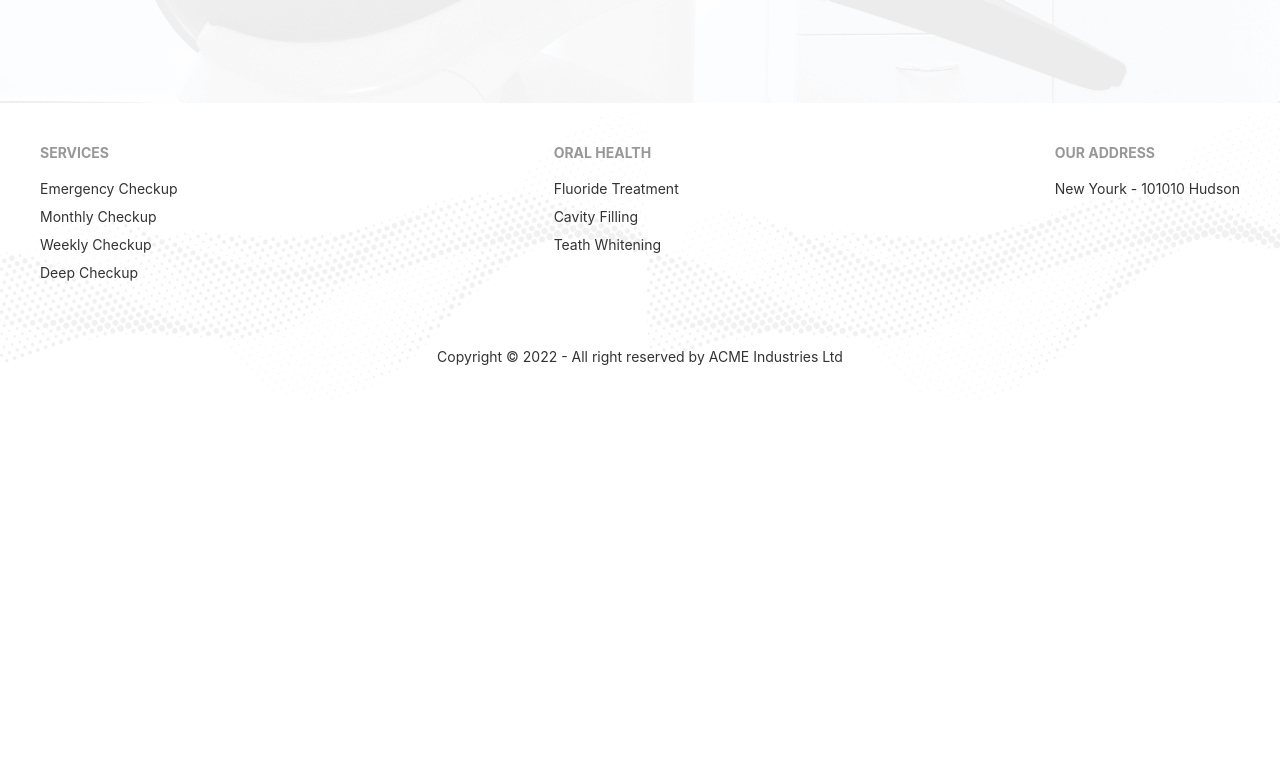
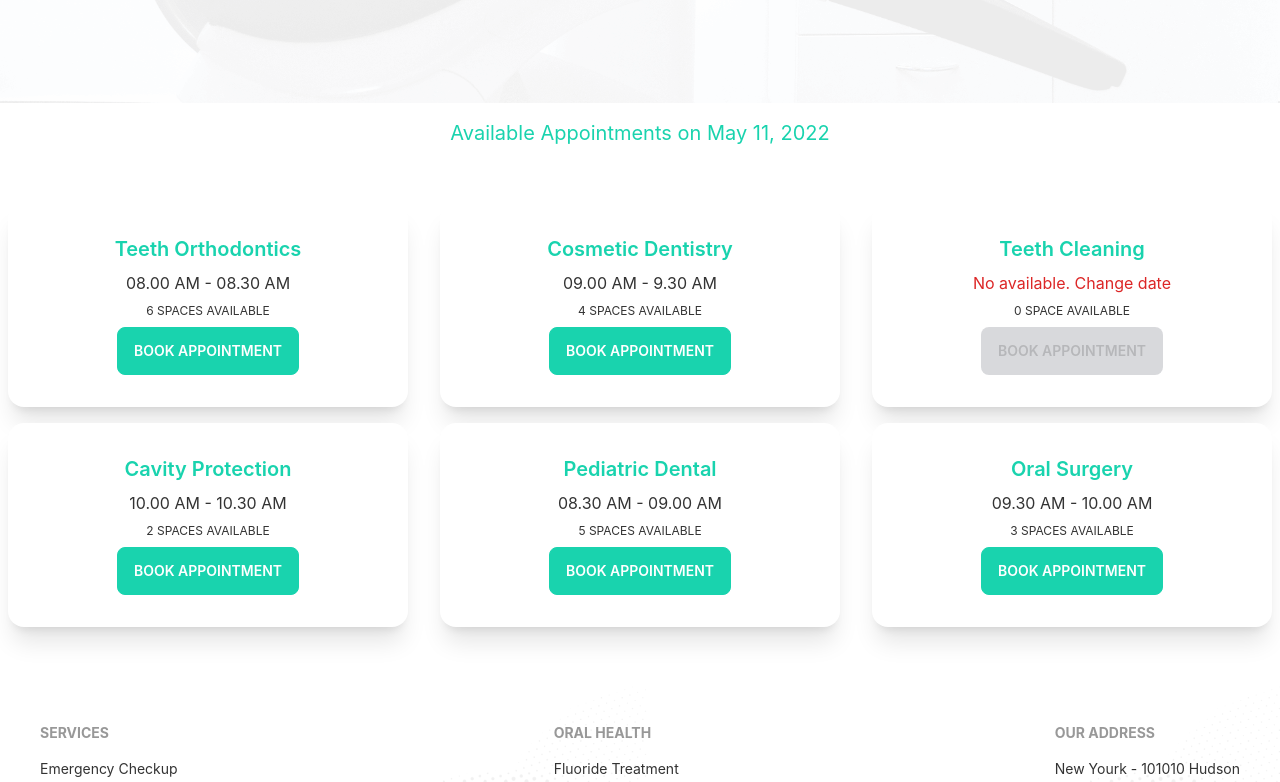
Before and after one commit to MuzakkirHossainMinhaz/doctors-portal-client-side, a React (Create React App) app: page /appointment in a window 1280 px wide. Shown: the part 761-1543 px from the top of the page. Before the commit the page ends 1168 px from the top, so only its background shows below. Built offline with nearby package versions, Linux system fonts and the light colour scheme.

Commit message:
appointment available added

```diff
--- /dev/null
+++ b/public/services.json
@@ -0,0 +1,57 @@
+[
+    {
+      "_id": 1,
+      "name": "Teeth Orthodontics",
+      "slots": [
+        "08.00 AM - 08.30 AM",
+        "08.30 AM - 09.00 AM",
+        "09.00 AM - 9.30 AM",
+        "09.30 AM - 10.00 AM",
+        "10.00 AM - 10.30 AM",
+        "10.30 AM - 11.00 AM"
+      ]
+    },
+    {
+      "_id": 2,
+      "name": "Cosmetic Dentistry",
+      "slots": [
+        "09.00 AM - 9.30 AM",
+        "09.30 AM - 10.00 AM",
+        "10.00 AM - 10.30 AM",
+        "10.30 AM - 11.00 AM"
+      ]
+    },
+    {
+      "_id": 3,
+      "name": "Teeth Cleaning",
+      "slots": []
+    },
+    {
+      "_id": 4,
+      "name": "Cavity Protection",
+      "slots": [
+        "10.00 AM - 10.30 AM",
+        "10.30 AM - 11.00 AM"
+      ]
+    },
+    {
+      "_id": 5,
+      "name": "Pediatric Dental",
+      "slots": [
+        "08.30 AM - 09.00 AM",
+        "09.00 AM - 9.30 AM",
+        "09.30 AM - 10.00 AM",
+        "10.00 AM - 10.30 AM",
+        "10.30 AM - 11.00 AM"
+      ]
+    },
+    {
+      "_id": 6,
+      "name": "Oral Surgery",
+      "slots": [
+        "09.30 AM - 10.00 AM",
+        "10.00 AM - 10.30 AM",
+        "10.30 AM - 11.00 AM"
+      ]
+    }
+  ]
--- a/src/Pages/Appointment/Appointment.js
+++ b/src/Pages/Appointment/Appointment.js
@@ -1,11 +1,14 @@
-import React from 'react';
+import React, { useState } from 'react';
 import Footer from '../Shared/Footer/Footer';
 import AppointmentBanner from './AppointmentBanner';
+import AvailableAppointments from './AvailableAppointments';
 
 const Appointment = () => {
+    const [date, setDate] = useState(new Date());
     return (
         <div>
-            <AppointmentBanner></AppointmentBanner>
+            <AppointmentBanner date={date} setDate={setDate}></AppointmentBanner>
+            <AvailableAppointments date={date}></AvailableAppointments>
             <Footer></Footer>
         </div>
     );
--- a/src/Pages/Appointment/AppointmentBanner.js
+++ b/src/Pages/Appointment/AppointmentBanner.js
@@ -1,12 +1,10 @@
-import React, { useState } from 'react';
+import React from 'react';
 import chair from '../../assets/images/chair.png';
 import { DayPicker } from 'react-day-picker';
 import 'react-day-picker/dist/style.css';
-import { format } from 'date-fns';
 import bg from '../../assets/images/bg.png';
 
-const AppointmentBanner = () => {
-    const [date, setDate] = useState(new Date());
+const AppointmentBanner = ({date, setDate}) => {
 
     return (
         <div style={{
--- /dev/null
+++ b/src/Pages/Appointment/AvailableAppointments.js
@@ -0,0 +1,30 @@
+import { format } from 'date-fns';
+import React, { useEffect, useState } from 'react';
+import Service from './Service';
+
+const AvailableAppointments = ({ date }) => {
+    const [services, setServices] = useState([]);
+
+    useEffect(() => {
+        fetch('services.json')
+            .then(res => res.json())
+            .then(data => setServices(data));
+    }, []);
+
+    return (
+        <section className='my-4 mx-auto max-w-screen-xl'>
+            <p className='text-center text-secondary text-xl hover:underline'>Available Appointments on {format(date, 'PP')}</p>
+
+            <div className='grid grid-cols-1 md:grid-cols-2 lg:grid-cols-3 gap-4 my-14 mx-auto max-w-screen-xl'>
+                {
+                    services.map(service => <Service
+                        key={service._id}
+                        service={service}
+                    ></Service>)
+                }
+            </div>
+        </section>
+    );
+};
+
+export default AvailableAppointments;
--- /dev/null
+++ b/src/Pages/Appointment/Service.js
@@ -0,0 +1,24 @@
+import React from 'react';
+
+const Service = ({ service }) => {
+    const { name, slots } = service;
+    return (
+        <div class="card lg:max-w-lg mx-2  bg-base-100 shadow-xl">
+            <div class="card-body items-center text-center">
+                <h2 class="card-title text-secondary">{name}</h2>
+                {
+                    slots.length ?
+                        <p>{slots[0]}</p>
+                        :
+                        <p className='text-red-600'>No available. Change date</p>
+                }
+                <p className='uppercase text-xs'>{slots.length} {slots.length > 1 ? 'spaces' : 'space'} available</p>
+                <div class="card-actions">
+                    <button disabled={slots.length === 0} class="btn btn-secondary text-white text-sm">Book Appointment</button>
+                </div>
+            </div>
+        </div>
+    );
+};
+
+export default Service;
--- a/src/Pages/Home/Info/Info.js
+++ b/src/Pages/Home/Info/Info.js
@@ -30,7 +30,7 @@ const Info = () => {
     ]
 
     return (
-        <div className="grid grid-cols-1 lg:grid-cols-3 gap-3 mx-auto max-w-screen-xl">
+        <div className="grid grid-cols-1 md:grid-cols-2 lg:grid-cols-3 gap-3 mx-auto max-w-screen-xl">
             {
                 info.map(item => <InfoCard
                     key={item._id}
--- a/src/Pages/Shared/Button/PrimaryButton.js
+++ b/src/Pages/Shared/Button/PrimaryButton.js
@@ -1,8 +1,8 @@
 import React from 'react';
 
-const PrimaryButton = ({text}) => {
+const PrimaryButton = ({children}) => {
     return (
-        <button className="btn btn-secondary w-32 font-bold text-white text-sm bg-gradient-to-r from-secondary to-primary">{text}</button>
+        <button className="btn btn-secondary w-32 font-bold text-white text-sm bg-gradient-to-r from-secondary to-primary">{children}</button>
     );
 };
 
```
